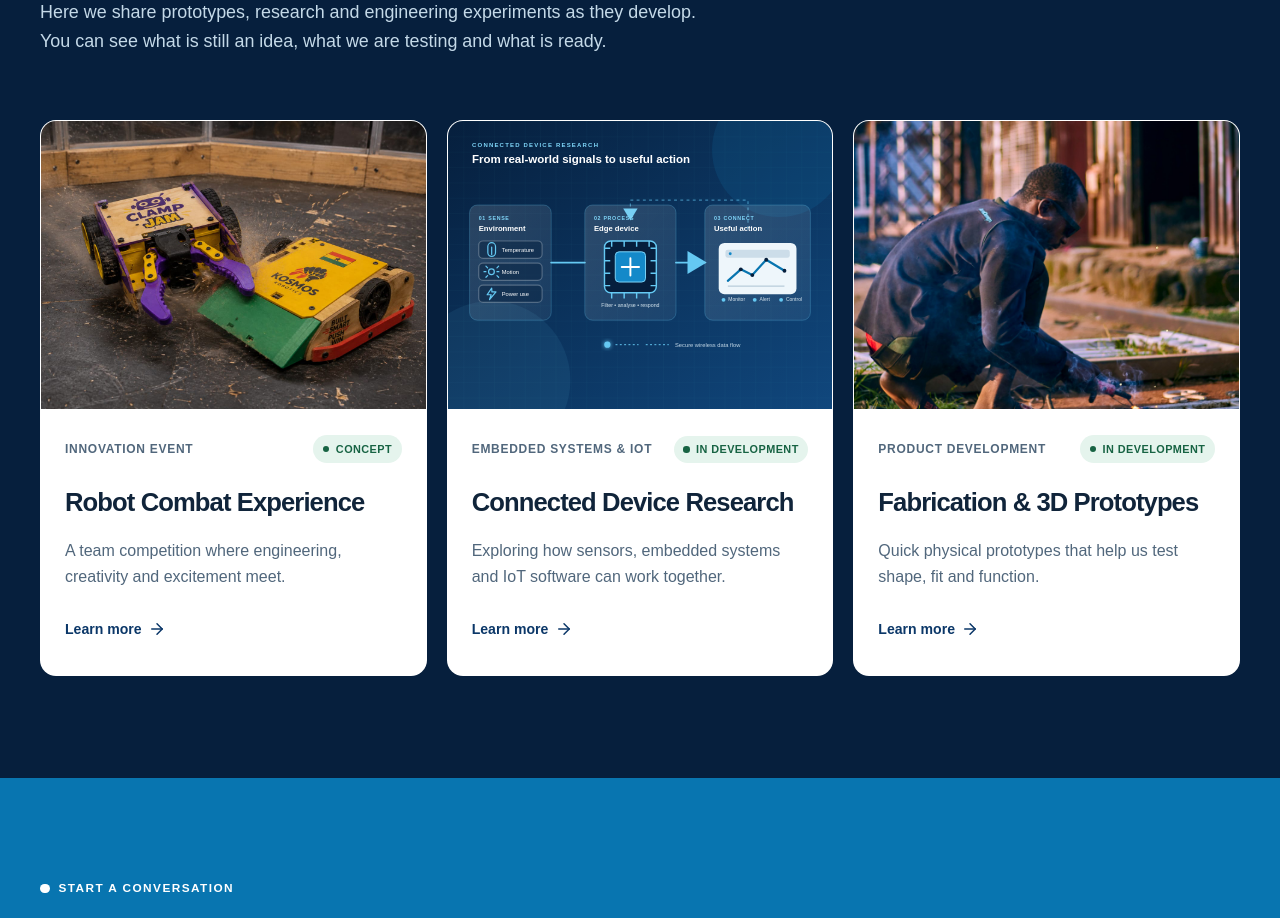
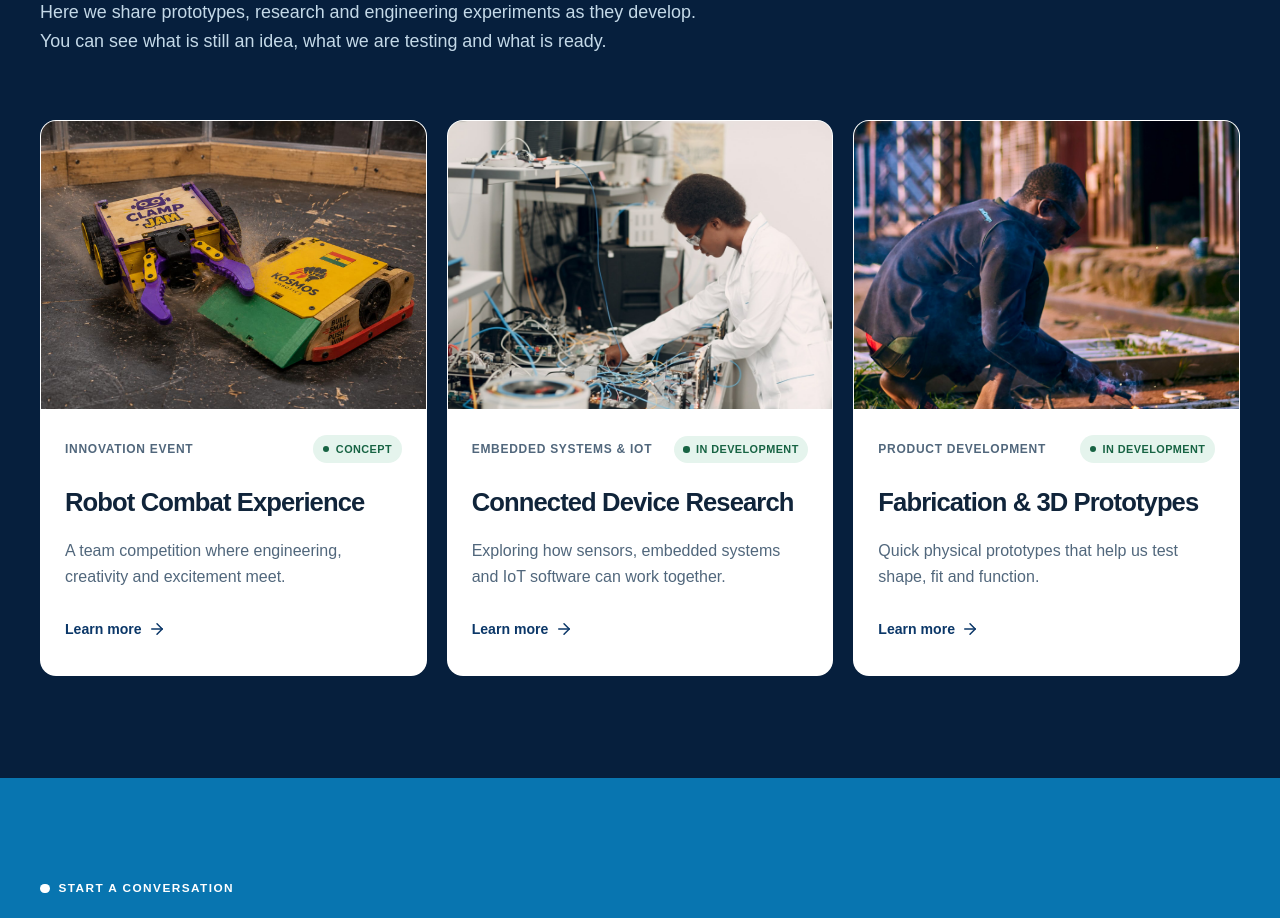
Before and after one commit to sonnetechgh-lang/Jatoe, a Next.js app: page / in a window 1280 px wide. Shown: the part 3900-4818 px from the top of the page. Built offline with nearby package versions, Linux system fonts and the light colour scheme; no server answers; a web font is replaced by a local one.

Commit message:
Replace embedded systems project image

```diff
--- a/src/content/projects.ts
+++ b/src/content/projects.ts
@@ -18,9 +18,8 @@ export const projects: Project[] = [
     description: "We are researching connected devices that can gather information from the world around them, share it and respond in helpful ways.",
     category: "Embedded systems & IoT",
     status: "In development",
-    image: "/images/projects/connected-device-research.svg",
-    imageAlt: "Diagram showing sensors connected to an edge controller, secure network and monitoring dashboard",
-    imageFit: "contain",
+    image: "/images/projects/connected-device-research.jpg",
+    imageAlt: "Black woman scientist working with connected electronic equipment in a laboratory",
   },
   {
     slug: "fabrication-prototypes",
```
Also changed, not shown: public/images/projects/connected-device-research.jpg (added), public/images/projects/connected-device-research.svg (deleted).
